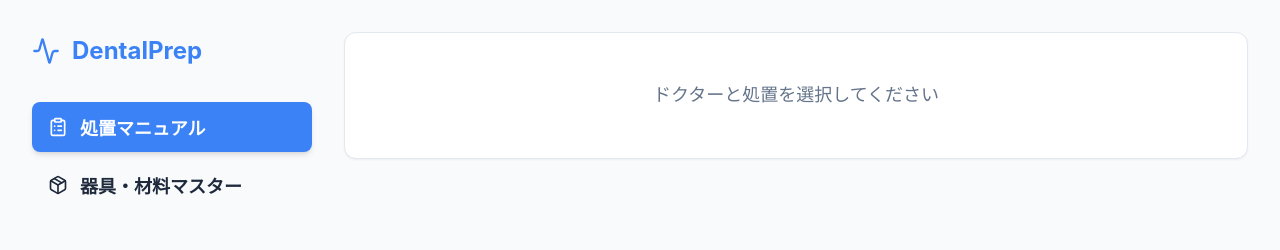
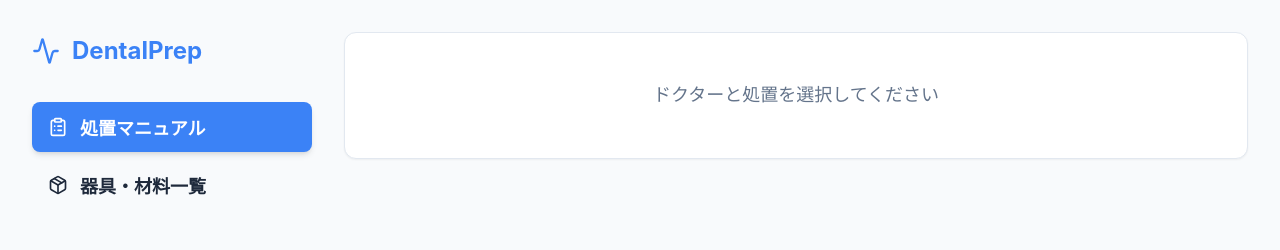
Before and after one commit to eiji-dent/manual-app, a React (Vite) app: page / in a window 1280 px wide. Shown: the top 250 px of the page. Built offline with nearby package versions, Linux system fonts and the light colour scheme; no server answers; the database is empty.

Commit message:
style: rename master menu to 器具・材料一覧

```diff
--- a/src/App.tsx
+++ b/src/App.tsx
@@ -114,7 +114,7 @@ function App() {
             style={{ width: '100%', justifyContent: 'flex-start', padding: '0.75rem 1rem', display: 'flex', alignItems: 'center', gap: '0.75rem', borderRadius: 'var(--radius-md)', border: 'none', backgroundColor: currentView === 'master' ? 'var(--primary)' : 'transparent', color: currentView === 'master' ? 'white' : 'var(--text-main)', cursor: 'pointer', fontWeight: 600 }}
           >
             <Package size={20} />
-            器具・材料マスター
+            器具・材料一覧
           </button>
         </div>
 
--- a/src/components/InstrumentManager.tsx
+++ b/src/components/InstrumentManager.tsx
@@ -86,7 +86,7 @@ export function InstrumentManager({ instruments, editorName }: Props) {
       <div className="card">
         <h2 className="section-title">
           <Package size={24} />
-          器具・材料マスター
+          器具・材料一覧
         </h2>
 
         <div style={{ display: 'flex', gap: '1rem', marginBottom: '1.5rem', flexWrap: 'wrap' }}>
```
